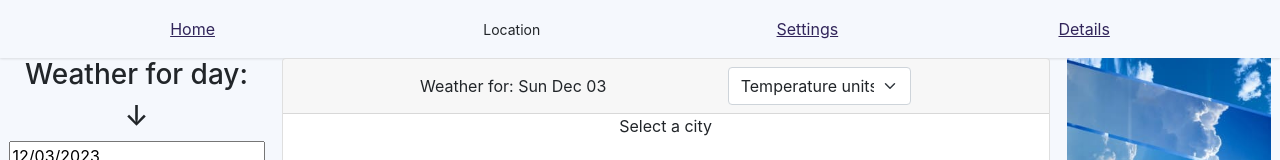
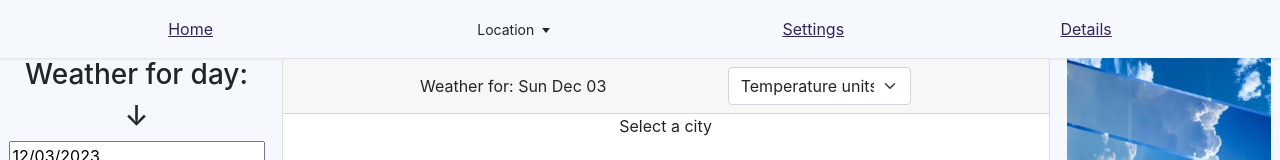
Before and after one commit to pickles-pickles/weather-app, a React (Create React App) app: page /details in a window 1280 px wide. Shown: the top 160 px of the page. Built offline with nearby package versions, Linux system fonts and the light colour scheme; no server answers.

Commit message:
fixed logical error in aforementioned logical condition

```diff
--- /dev/null
+++ b/src/apis/services.js
@@ -0,0 +1,6 @@
+export const getWeather = async (lat, lon, part) => {
+  const request = await fetch(
+    `https://api.openweathermap.org/data/2.5/onecall?lat=${lat}&lon=${lon}&exclude=${part}&appid=${process.env.REACT_APP_API_KEY}`
+  )
+  return request
+}
--- a/src/components/MenuContinents.jsx
+++ b/src/components/MenuContinents.jsx
@@ -1,12 +1,11 @@
 import { useState, useRef } from 'react'
-import { useDispatch, useSelector } from 'react-redux'
-import { getAllCountriesStats, findLocation } from '../rtk/locationSlice'
+import { useDispatch } from 'react-redux'
+import { findLocation } from '../rtk/locationSlice'
 import ContinentsDropdown from './ContinentsDropdown'
 
 const MenuContinents = ({ items, depthLevel }) => {
   const dispatch = useDispatch()
   const [dropdown, setDropdown] = useState(false)
-  const countriesMain = useSelector(getAllCountriesStats)
 
   let ref = useRef()
 
@@ -31,7 +30,7 @@ const MenuContinents = ({ items, depthLevel }) => {
       onMouseLeave={onMouseLeave}
     >
       {/* if there is items submenu, show it, else show the title */}
-      {items.submenu && countriesMain.length > 0 ? (
+      {items.submenu ? (
         /* submenu */
         <>
           <button
--- a/src/components/Nav.jsx
+++ b/src/components/Nav.jsx
@@ -55,7 +55,7 @@ const Nav = () => {
   /* match cities to countries / continents */
   const citiesToMatch = () => {
     fetchCities().then(() => {
-      if (countriesMain.length > 0) dispatch(matchCities())
+      if (countriesMain !== []) dispatch(matchCities())
     })
   }
 
```
